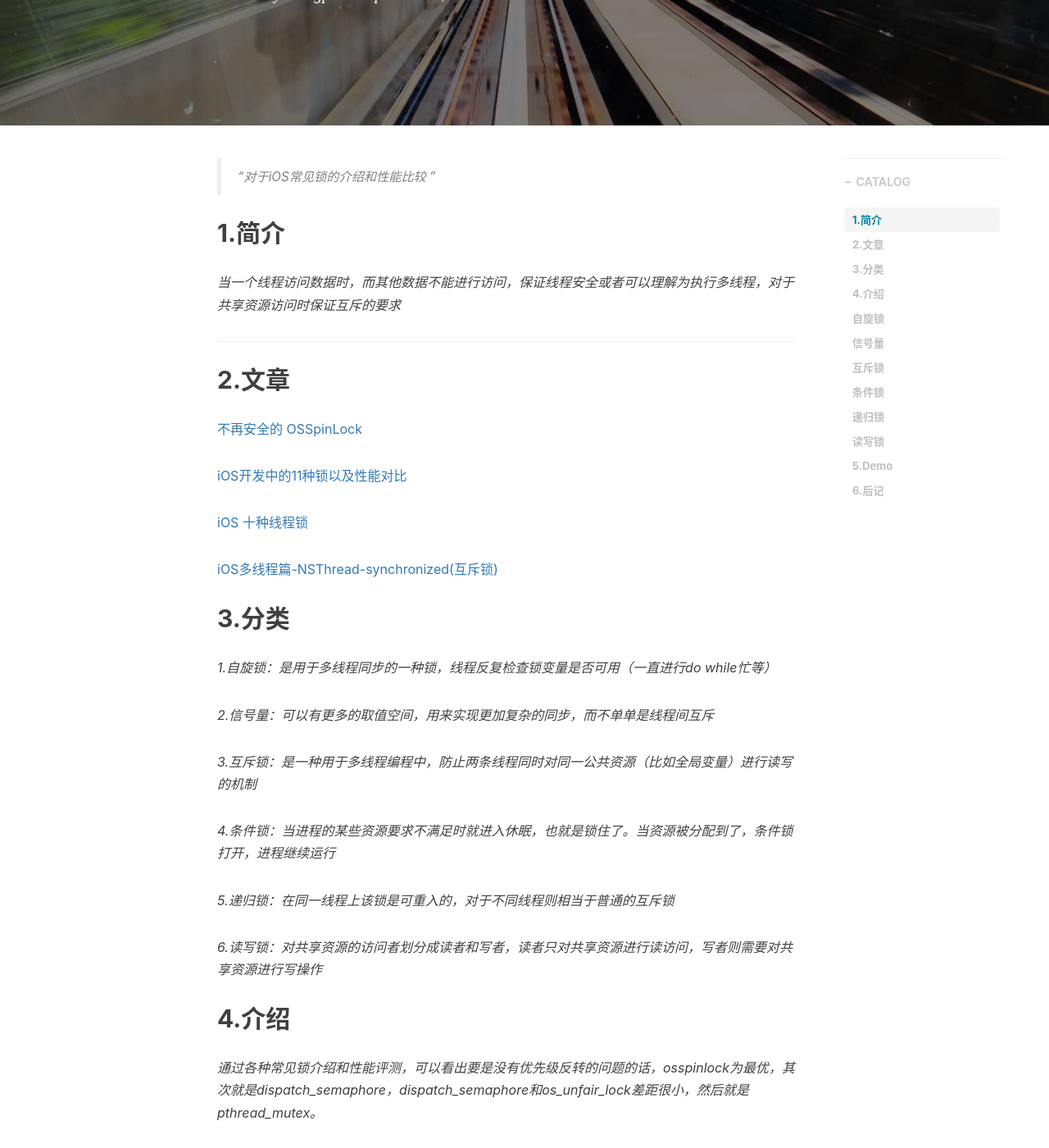
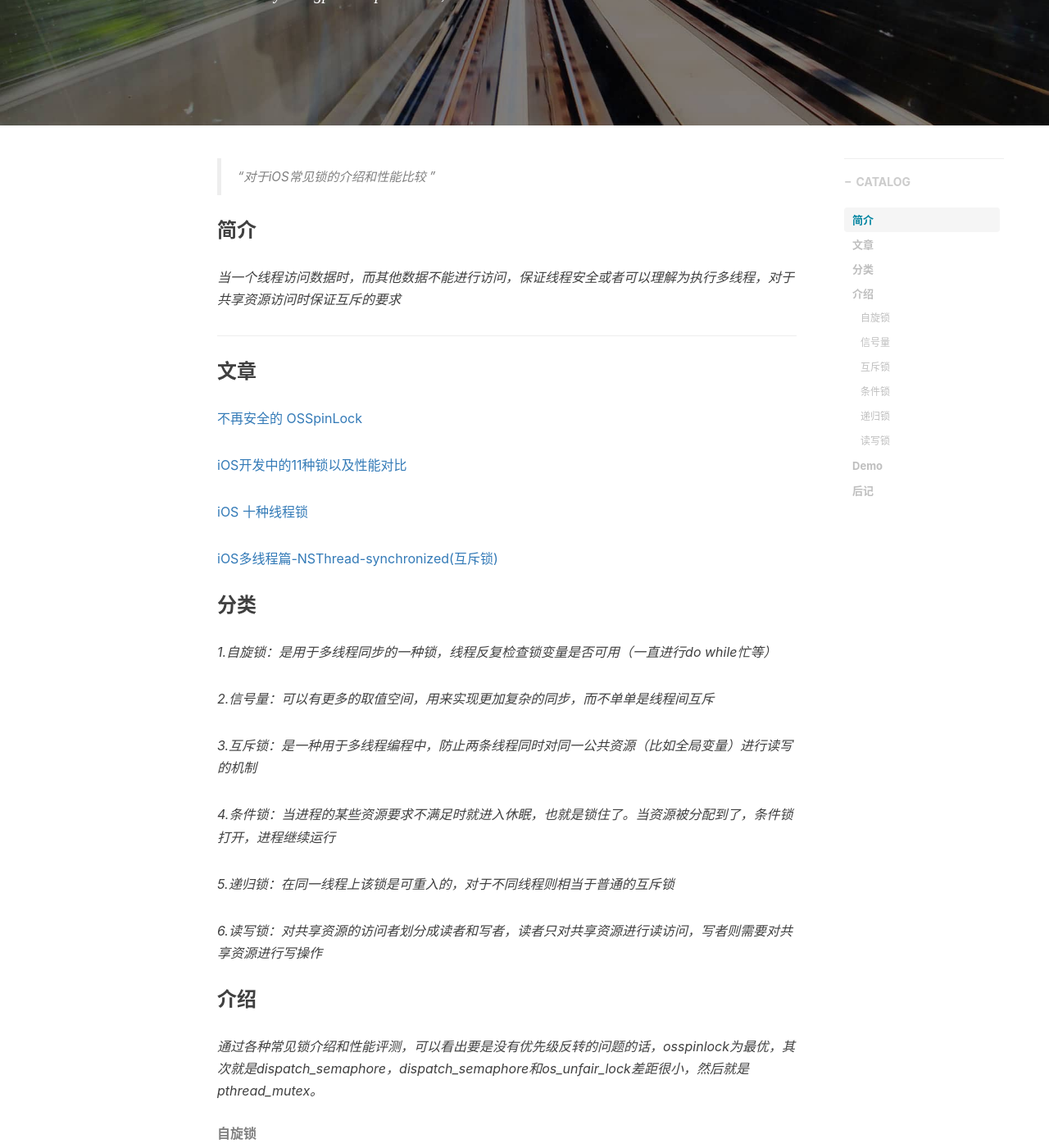
Before and after one commit to wangpt/wangpt.github.io, a Jekyll site: the page built from _posts/2018-09-07-lock-note.markdown, in a window 1280 px wide and 1400 px high, scrolled down 370 px. Shown: the whole window at 82% size. Built offline with Jekyll 4.4.1, drawn with Linux system fonts in a browser that asks for light colours; nearby versions of some CDN libraries; comment, search, counter and statistics services are not loaded; some of the changed text lies outside the part shown.

Commit message:
Fix lock

````diff
--- a/_posts/2018-09-07-lock-note.markdown
+++ b/_posts/2018-09-07-lock-note.markdown
@@ -16,11 +16,11 @@ tags:
 > “对于iOS常见锁的介绍和性能比较 ”
 
 
-## 1.简介
+### 简介
 *当一个线程访问数据时，而其他数据不能进行访问，保证线程安全或者可以理解为执行多线程，对于共享资源访问时保证互斥的要求*
 
 ---
-## 2.文章
+### 文章
 [不再安全的 OSSpinLock](https://blog.ibireme.com/2016/01/16/spinlock_is_unsafe_in_ios/)
 
 [iOS开发中的11种锁以及性能对比](https://www.jianshu.com/p/b1edc6b0937a)
@@ -29,7 +29,7 @@ tags:
 
 [iOS多线程篇-NSThread-synchronized(互斥锁)](https://www.jianshu.com/p/5cf73b57796b)
 
-## 3.分类
+### 分类
 
 *1.自旋锁：是用于多线程同步的一种锁，线程反复检查锁变量是否可用（一直进行do while忙等）*
 
@@ -42,10 +42,10 @@ tags:
 *5.递归锁：在同一线程上该锁是可重入的，对于不同线程则相当于普通的互斥锁*
 
 *6.读写锁：对共享资源的访问者划分成读者和写者，读者只对共享资源进行读访问，写者则需要对共享资源进行写操作*
-## 4.介绍
+### 介绍
 *通过各种常见锁介绍和性能评测，可以看出要是没有优先级反转的问题的话，osspinlock为最优，其次就是dispatch_semaphore，dispatch_semaphore和os_unfair_lock差距很小，然后就是pthread_mutex。*
 
-### 自旋锁
+###### 自旋锁
 *OSSpinLock*
 
 ```
@@ -81,7 +81,7 @@ tags:
 }
 
 ```
-### 信号量
+###### 信号量
 *dispatch_semaphore*
 
 ```
@@ -98,7 +98,7 @@ tags:
 }
 ```
 
-### 互斥锁
+###### 互斥锁
 *NSLock*
 
 * NSLock是最常使用的互斥锁，遵循NSLocking协议，通过lock和unlock来完成锁定和解锁*
@@ -152,7 +152,7 @@ tags:
 
 }
 ```
-### 条件锁
+###### 条件锁
 *NSCondition*
 
 ```
@@ -184,7 +184,7 @@ tags:
 
 }
 ```
-### 递归锁
+###### 递归锁
 *NSRecursiveLock*
 
 ```
@@ -223,7 +223,7 @@ tags:
 }
 ```
 
-### 读写锁
+###### 读写锁
 *pthread_rwlock*
 
 ```
@@ -241,9 +241,9 @@ tags:
 }
 ```
 
-## 5.Demo
+### Demo
 [TJLock](https://github.com/wangpt/TJLock)
 
-## 6.后记
+### 后记
 
-此文档基本完结
+此文档已完结
````
